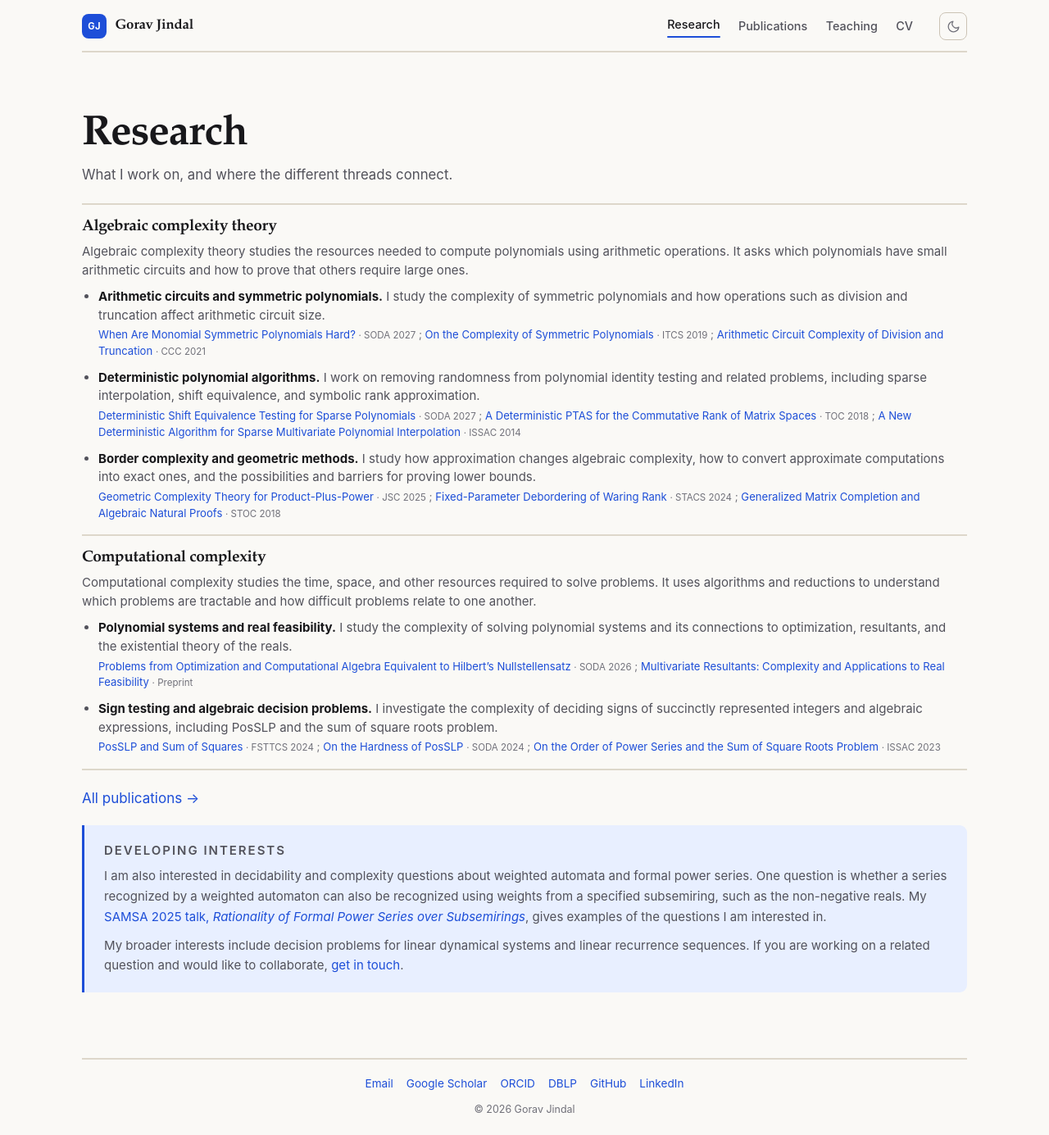
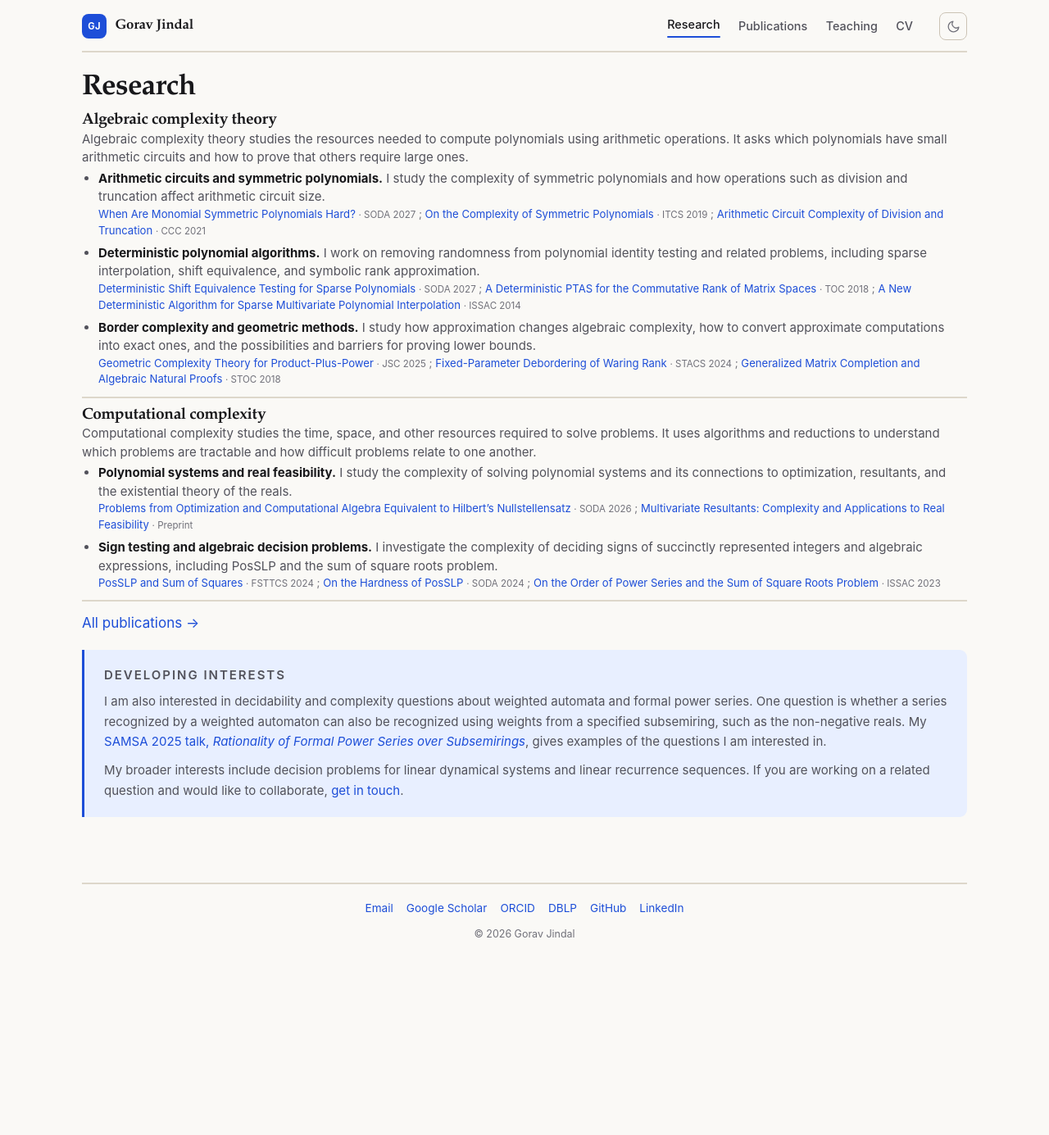
Before and after one commit to goravjindal/goravjindal.github.io, a Jekyll site: the page built from _pages/research.md, in a window 1280 px wide and 1385 px high. Shown: the whole window at 82% size. Built offline with Jekyll 4.4.1, drawn with Linux system fonts in a browser that asks for light colours.

Commit message:
Remove research subtitle and tighten heading and paragraph spacing

```diff
--- a/_pages/research.md
+++ b/_pages/research.md
@@ -2,7 +2,6 @@
 layout: page
 title: Research
 permalink: /research/
-description: What I work on, and where the different threads connect.
 wide: true
 page_class: research-page
 ---
--- a/assets/css/main.css
+++ b/assets/css/main.css
@@ -659,8 +659,17 @@ hr {
    Research
    ----------------------------------------------------------------------------- */
 
+.research-page.page {
+  padding-top: 1.5rem;
+}
+
 .research-page .page-header {
-  margin-bottom: 1.25rem;
+  margin-bottom: 0.5rem;
+}
+
+.research-page .page-header h1 {
+  margin-bottom: 0;
+  font-size: 2.2rem;
 }
 
 .research-page .callout {
@@ -678,17 +687,20 @@ hr {
 .topic-grid {
   display: flex;
   flex-direction: column;
-  margin: 0 0 1.25rem;
-  border-top: var(--separator);
+  margin: 0 0 0.75rem;
 }
 
 .topic {
-  padding: 1rem 0;
+  padding: 0.65rem 0;
   border-bottom: var(--separator);
 }
 
+.topic:first-child {
+  padding-top: 0;
+}
+
 .topic h2 {
-  margin: 0 0 0.5rem;
+  margin: 0;
   font-size: 1.2rem;
 }
 
@@ -700,7 +712,7 @@ hr {
 }
 
 .topic-description {
-  margin-bottom: 0.6rem;
+  margin-bottom: 0.2rem;
 }
 
 .topic-focus {
@@ -708,7 +720,7 @@ hr {
 }
 
 .topic-focus > li {
-  margin-bottom: 0.7rem;
+  margin-bottom: 0.4rem;
 }
 
 .topic-focus > li:last-child {
@@ -716,7 +728,7 @@ hr {
 }
 
 .topic-focus p {
-  margin-bottom: 0.2rem;
+  margin-bottom: 0;
 }
 
 .topic-focus strong {
```
